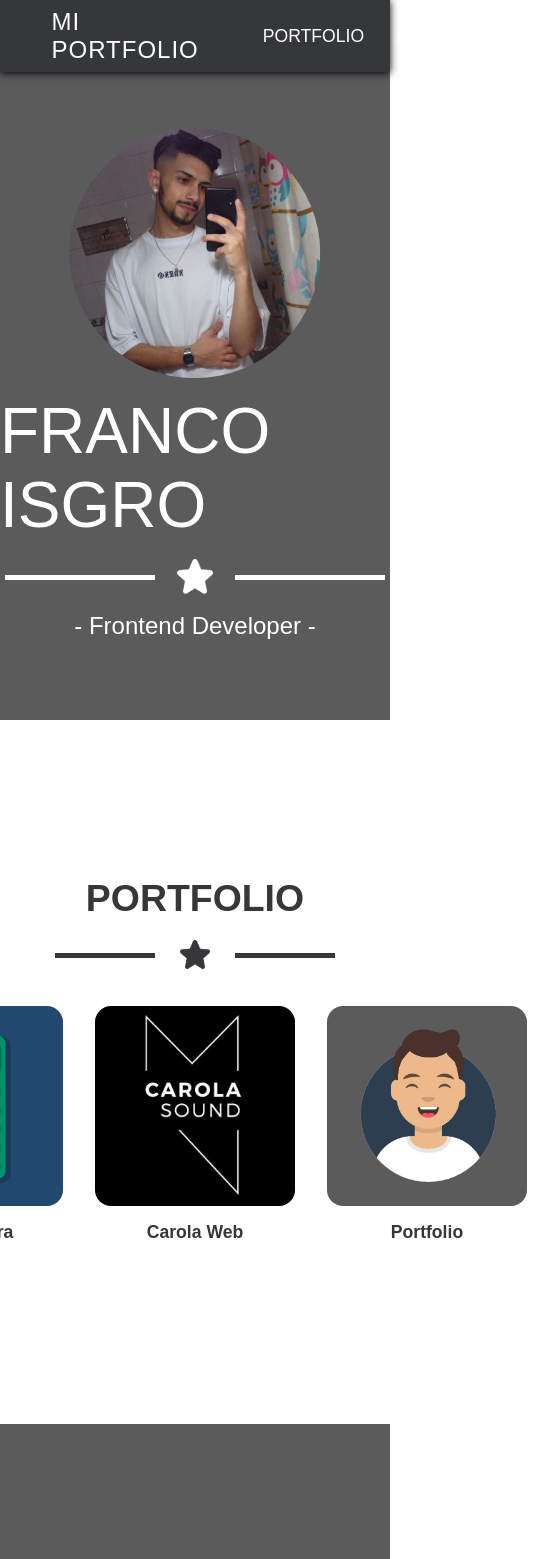
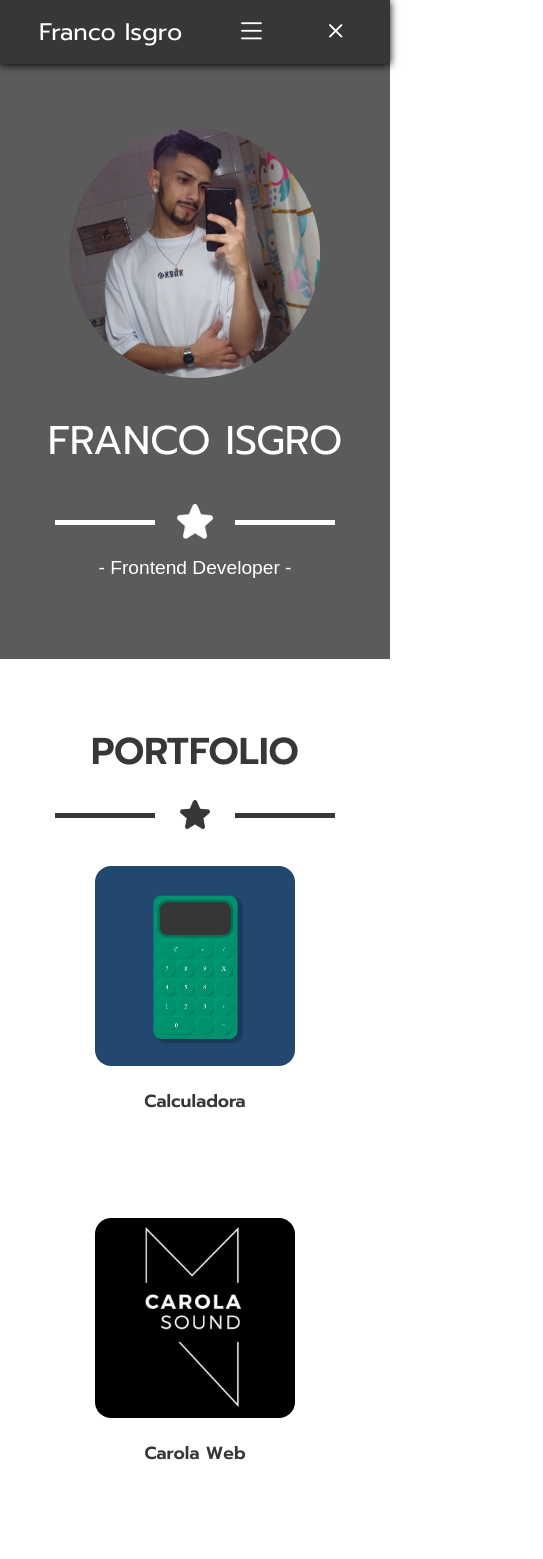
Before and after one commit to IsgroFranco/Portfolio, a plain HTML site: page index.html in a window 390 px wide. Shown: the top 1559 px of the page, 543 px wide, since content can reach past the window. Drawn offline with nearby package versions, Linux system fonts and the light colour scheme.

Commit message:
Responsive Desing

```diff
--- a/index.html
+++ b/index.html
@@ -5,24 +5,43 @@
     <meta http-equiv="X-UA-Compatible" content="IE=edge" />
     <meta name="viewport" content="width=device-width, initial-scale=1.0" />
     <title>Mi Portfolio</title>
+    <link
+      rel="stylesheet"
+      href="https://cdn.jsdelivr.net/npm/bootstrap-icons@1.10.4/font/bootstrap-icons.css"
+    />
     <link rel="stylesheet" href="./sass/main.css" />
-    <link rel="stylesheet" href="" />
+    <link
+      href="https://fonts.googleapis.com/css2?family=Prompt:wght@200;300;400;600&display=swap"
+      rel="stylesheet"
+    />
+
     <link
       rel="shortcut icon"
       href="./assets/Portfolio-modified.png"
       type="image/x-icon"
     />
+    <script src="./js/mani.js" defer></script>
   </head>
   <body>
     <header>
-      <nav class="nav">
-        <span class="nav__title">MI PORTFOLIO</span>
+      <div class="nav__wrap">
+        <div class="logo__wrap">
+          <span class="logo">Franco Isgro</span>
+        </div>
+        <button id="abrir" class="abrir-menu visible">
+          <i class="bi bi-list"></i>
+        </button>
+        <button id="cerrar" class="cerrar-menu visible">
+          <i class="bi bi-x"></i>
+        </button>
+        <nav id="nav" class="nav">
           <ul class="nav__links">
             <li class="nav__items"><a href="#portfolio">PORTFOLIO</a></li>
             <li class="nav__items"><a href="#about">ABOUT</a></li>
             <li class="nav__items"><a href="#contact">CONTACT</a></li>
           </ul>
         </nav>
+      </div>
     </header>
     <section class="main">
       <div class="main__container">
@@ -141,5 +160,8 @@
         </div>
       </div>
     </footer>
+    <div class="copyright">
+      <p class="copyright__text">Copyright &copy; Franco Isgro 2023</p>
+    </div>
   </body>
 </html>
--- /dev/null
+++ b/js/mani.js
@@ -0,0 +1,11 @@
+const nav = document.querySelector("#nav");
+const abrir = document.querySelector("#abrir");
+const cerrar = document.querySelector("#cerrar");
+
+abrir.addEventListener("click", () => {
+  nav.classList.add("visible");
+});
+
+cerrar.addEventListener("click", () => {
+  nav.classList.remove("visible");
+});
--- a/sass/base/_resets.scss
+++ b/sass/base/_resets.scss
@@ -4,6 +4,6 @@
   box-sizing: border-box;
   list-style: none;
   text-decoration: none;
-  font-family: Arial, Helvetica, sans-serif;
+  font-family: "Prompt";
   scroll-behavior: smooth;
 }
--- a/sass/layout/_about.scss
+++ b/sass/layout/_about.scss
@@ -9,6 +9,7 @@
   font-size: 2rem;
   font-weight: 600;
   height: 40rem;
+  scroll-margin-top: 100px;
   h3 {
     margin-top: 2rem;
   }
@@ -41,6 +42,7 @@
     p {
       font-size: 1.1rem;
       font-weight: 400;
+      text-align: justify;
     }
   }
 }
--- a/sass/layout/_contact.scss
+++ b/sass/layout/_contact.scss
@@ -9,6 +9,7 @@
   color: c.$secondary-color;
   font-size: 2rem;
   font-weight: 600;
+  scroll-margin-top: 100px;
   &__line {
     display: grid;
     grid-template-columns: 1fr 5rem 1fr;
--- a/sass/layout/_footer.scss
+++ b/sass/layout/_footer.scss
@@ -49,3 +49,14 @@
     }
   }
 }
+
+.copyright {
+  background-color: #1c1d1e;
+  display: flex;
+  justify-content: center;
+  &__text {
+    color: c.$white;
+    padding: 1.5rem;
+    font-family: "Segoe UI", Tahoma, Geneva, Verdana, sans-serif;
+  }
+}
--- /dev/null
+++ b/sass/layout/_mediaQueries.scss
@@ -0,0 +1,66 @@
+@use "../variables/variables" as c;
+
+@media (max-width: 768px) {
+  .nav {
+    position: absolute;
+    flex-direction: column;
+    top: 3.5rem;
+    right: 0;
+    bottom: 0;
+    visibility: hidden;
+
+    &__links {
+      background-color: c.$secondary-color;
+      flex-direction: column;
+      padding: 2rem;
+    }
+  }
+  .visible {
+    opacity: 1;
+    visibility: visible;
+  }
+  .abrir-menu,
+  .cerrar-menu {
+    display: block;
+  }
+  .main {
+    .title {
+      text-align: center;
+      font-size: 2.5rem;
+      padding: 1rem;
+    }
+    .linea {
+      width: 100px;
+    }
+    h2 {
+      font-size: 1.2rem;
+    }
+  }
+  .portfolio {
+    height: unset;
+
+    .portfolio__container {
+      flex-direction: column;
+    }
+  }
+  .about {
+    height: unset;
+  }
+  .about__container {
+    width: unset;
+    p {
+      font-size: 1rem;
+      padding: 2rem;
+    }
+  }
+  .contact__wrap {
+    flex-direction: column;
+  }
+  .footer {
+    height: unset;
+    grid-template-columns: unset;
+    p {
+      margin-bottom: 2rem;
+    }
+  }
+}
--- a/sass/layout/_navbar.scss
+++ b/sass/layout/_navbar.scss
@@ -5,18 +5,30 @@ header {
   position: fixed;
   z-index: 1000;
   width: 100%;
-  box-shadow: 0px 1px 8px;
+  box-shadow: 0px 1px 8px rgb(0, 0, 0);
+  color: c.$white;
+  display: flex;
+  align-items: center;
+  height: 4rem;
 }
+
+.logo {
+  font-size: 1.5rem;
+}
+
+.nav__wrap {
+  display: flex;
+  justify-content: space-between;
+  align-items: center;
+  width: 80%;
+  margin: 0 auto;
+}
+
 .nav {
   background-color: c.$secondary-color;
   display: flex;
-  justify-content: center;
   justify-content: space-between;
   align-items: center;
-  color: c.$white;
-  margin: 0 auto;
-  width: 90%;
-  height: 4.5rem;
   max-width: 1200px;
 
   &__title {
@@ -28,7 +40,6 @@ header {
   &__links {
     display: flex;
     gap: 2rem;
-    padding: 2rem;
     a {
       color: c.$white;
       font-weight: 500;
@@ -39,3 +50,12 @@ header {
     }
   }
 }
+
+.abrir-menu,
+.cerrar-menu {
+  display: none;
+  background-color: transparent;
+  color: c.$white;
+  border: none;
+  font-size: 1.9rem;
+}
--- a/sass/layout/_portfolio.scss
+++ b/sass/layout/_portfolio.scss
@@ -1,4 +1,5 @@
 @use "../variables/variables" as c;
+
 .portfolio {
   display: flex;
   justify-content: center;
@@ -10,6 +11,7 @@
   background-color: c.$white;
   margin-top: 4rem;
   height: 40rem;
+  scroll-margin-top: 100px;
   &__container {
     display: flex;
     flex-direction: row;
--- a/sass/main.scss
+++ b/sass/main.scss
@@ -5,3 +5,4 @@
 @use "./layout/about";
 @use "./layout/contact";
 @use "./layout/footer";
+@use "./layout/mediaQueries";
```
Also changed, not shown: sass/main.css, 1 other file. Lines whose indentation alone changed are shown as unchanged.
